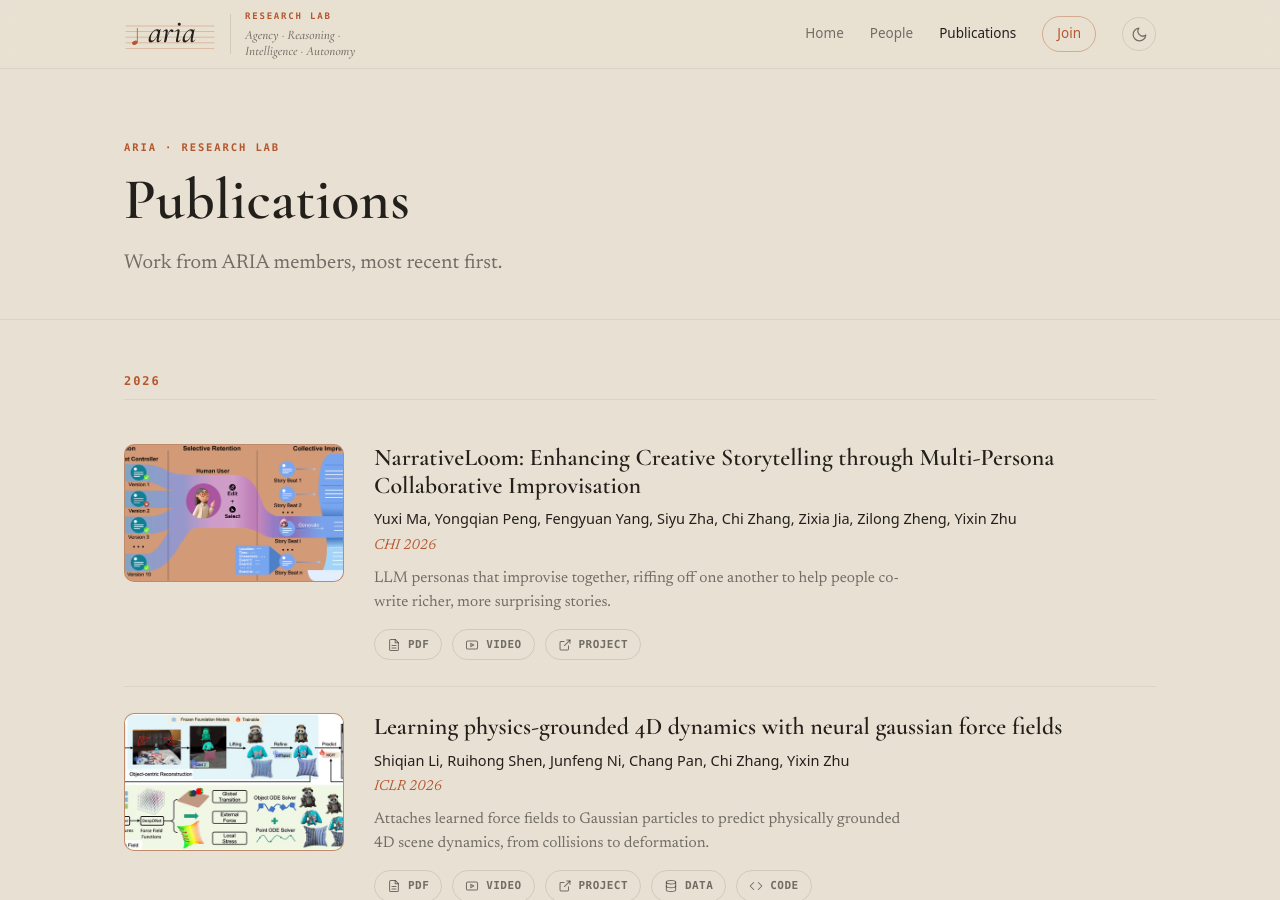
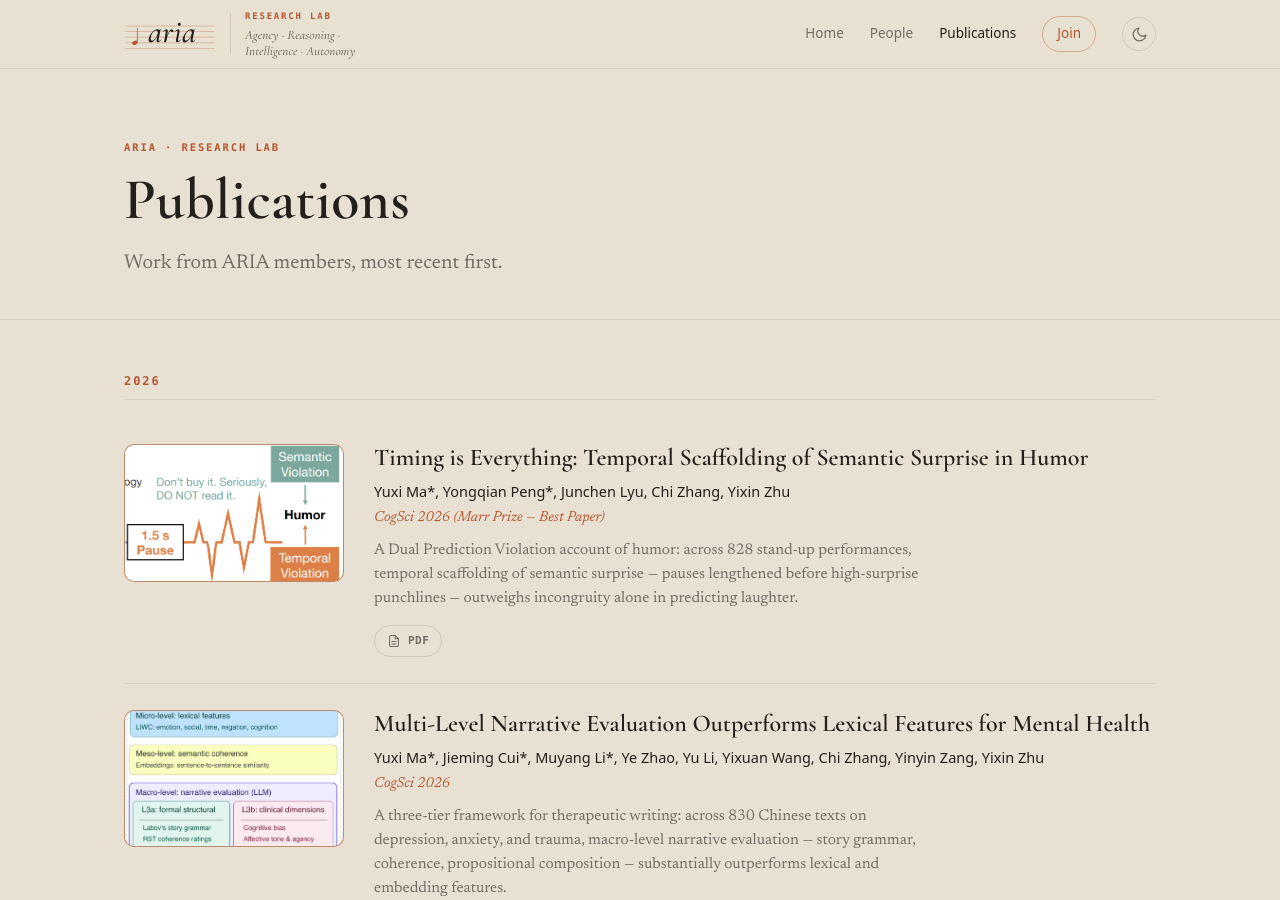
Before and after one commit to aria-ai-lab/aria-ai-lab.github.io, a Jekyll site: the page built from publications.html, in a window 1280 px wide and 900 px high. Built offline with Jekyll 4.4.1, drawn with Linux system fonts in a browser that asks for light colours.

Commit message:
add papers and award

```diff
--- a/_data/banner.yml
+++ b/_data/banner.yml
@@ -1,6 +1,8 @@
 # Running highlights banner on the home page.
 # image: path under /assets/img/ (falls back to a placeholder if omitted)
 # text:  short caption shown under the image
+- image: /assets/img/news/marr-prize.svg
+  text: ARIA members won the Marr Prize at CogSci 2026.
 - image: /assets/img/news/open-doors.svg
   text: ARIA opens its doors at Peking University.
 - image: /assets/img/news/nmi-cover.svg
--- a/_data/news.yml
+++ b/_data/news.yml
@@ -1,4 +1,8 @@
 # Latest news, newest first.
+- date: 2026-07-07
+  text: >-
+    ARIA members won the Marr Prize (Best Paper) at CogSci 2026 for "Timing is
+    Everything: Temporal Scaffolding of Semantic Surprise in Humor."
 - date: 2026-07-01
   text: >-
     ARIA is founded at Peking University. We are recruiting motivated students
--- a/_data/publications.yml
+++ b/_data/publications.yml
@@ -7,6 +7,24 @@
 # Equal contribution is marked with a trailing * on the author name.
 
 # ---------------------------------------------------------------- 2026 -------
+- title: "Timing is Everything: Temporal Scaffolding of Semantic Surprise in Humor"
+  authors: "Yuxi Ma*, Yongqian Peng*, Junchen Lyu, Chi Zhang, Yixin Zhu"
+  venue: "CogSci 2026 (Marr Prize — Best Paper)"
+  teaser: "A Dual Prediction Violation account of humor: across 828 stand-up performances, temporal scaffolding of semantic surprise — pauses lengthened before high-surprise punchlines — outweighs incongruity alone in predicting laughter."
+  year: 2026
+  image: /assets/img/pubs/humor.png
+  links:
+    pdf: https://arxiv.org/abs/2605.00143
+
+- title: "Multi-Level Narrative Evaluation Outperforms Lexical Features for Mental Health"
+  authors: "Yuxi Ma*, Jieming Cui*, Muyang Li*, Ye Zhao, Yu Li, Yixuan Wang, Chi Zhang, Yinyin Zang, Yixin Zhu"
+  venue: "CogSci 2026"
+  teaser: "A three-tier framework for therapeutic writing: across 830 Chinese texts on depression, anxiety, and trauma, macro-level narrative evaluation — story grammar, coherence, propositional composition — substantially outperforms lexical and embedding features."
+  year: 2026
+  image: /assets/img/pubs/multi-level-narrative.png
+  links:
+    pdf: https://arxiv.org/abs/2604.27846
+
 - title: "NarrativeLoom: Enhancing Creative Storytelling through Multi-Persona Collaborative Improvisation"
   authors: "Yuxi Ma, Yongqian Peng, Fengyuan Yang, Siyu Zha, Chi Zhang, Zixia Jia, Zilong Zheng, Yixin Zhu"
   venue: "CHI 2026"
```
Also changed, not shown: assets/img/news/marr-prize.svg (added), assets/img/pubs/humor.png (added), assets/img/pubs/multi-level-narrative.png (added).
